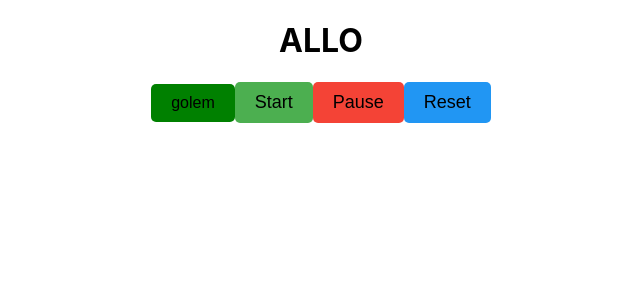
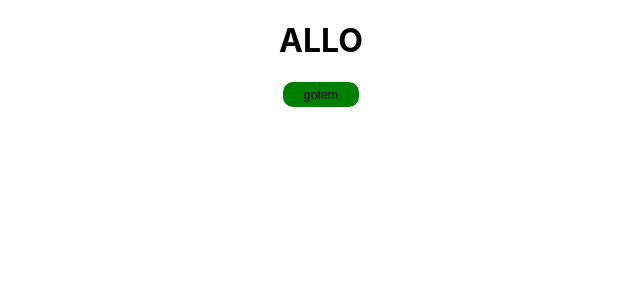
Before and after one commit to Zapi45/karaoke-client, a React (Create React App) app: page / in a window 1280 px wide. Shown: the top 300 px of the page, without its empty margins (319-959 px from the left). Built offline with nearby package versions, Linux system fonts and the light colour scheme.

Commit message:
Revert "📦 NEW: new components"
This reverts commit 7c40b8dfe2deec6c59a97a552c0b0b7df796ba90.

```diff
--- a/src/app/App.js
+++ b/src/app/App.js
@@ -1,15 +1,18 @@
-import React, { useState, useEffect } from 'react';
-import { Button, StartButton, PauseButton, ResetButton } from "../components/buttons";
+import Button from "../components/buttons";
 import "./App.css";
 import io from 'socket.io-client';
+
+import React, { useState, useEffect } from 'react';
+
 
 const MyComponent = () => {
  const [socket, setSocket] = useState(null);
 
  useEffect(() => {
-    const socketInstance = io('http://localhost:3000/');
+    const socketInstance = io('http://localhost:3000/'); // Remplacez 'http://localhost:5000' par l'URL de votre serveur Socket.IO
     setSocket(socketInstance);
 
+    // Écoutez les événements émis par le serveur
     socketInstance.on('connect', () => {
       console.log('Connecté au serveur');
     });
@@ -29,16 +32,12 @@ const MyComponent = () => {
 };
 
 function App() {
- return (
+  return (
     <div className="App">
       <h1>ALLO</h1>
       <Button text={"golem"} color={"green"} functions={() => alert("test")} />
-      {/* Ajout des boutons Start, Pause, Reset */}
-      <StartButton functions={() => console.log("Start")} disabled={false} />
-      <PauseButton functions={() => console.log("Pause")} disabled={false} />
-      <ResetButton functions={() => console.log("Reset")} disabled={false} />
     </div>
- );
+  );
 }
 
 export default App;
--- a/src/components/buttons/index.css
+++ b/src/components/buttons/index.css
@@ -1,51 +1,9 @@
-/* Styles globaux pour les boutons */
 .btn {
-  border: none;
-  outline: none;
-  font-size: 16px;
-  padding: 10px 20px;
-  border-radius: 5px;
-  cursor: pointer;
-  transition: background-color 0.3s ease;
- }
-
- /* Styles spécifiques pour les boutons de taille petite */
- .btn.small {
-  font-size: 14px;
-  padding: 5px 10px;
- }
-
- /* Styles spécifiques pour les boutons de taille grande */
- .btn.large {
-  font-size: 20px;
-  padding: 15px 25px;
- }
-
- /* Styles spécifiques pour les boutons de couleur verte (StartButton) */
- .btn.green {
-  background-color: #4CAF50;
-  color: white;
- }
-
- /* Styles spécifiques pour les boutons de couleur rouge (PauseButton) */
- .btn.red {
-  background-color: #f44336;
-  color: white;
- }
-
- /* Styles spécifiques pour les boutons de couleur bleue (ResetButton) */
- .btn.blue {
-  background-color: #2196F3;
-  color: white;
- }
-
- /* Effet de survol pour tous les boutons */
- .btn:hover {
-  opacity: 0.8;
- }
-
- /* Effet de désactivation pour les boutons désactivés */
- .btn:disabled {
-  background-color: #ccc;
-  cursor: not-allowed;
- }
+  padding: 5px;
+  border: 0px;
+  border-radius: 10px;
+  font-size: 1vw;
+  width: 6vw;
+  height: 2vw;
+  text-align: center;
+}
--- a/src/components/buttons/index.js
+++ b/src/components/buttons/index.js
@@ -1,66 +1,22 @@
-import React from 'react';
-import ReactDOM from 'react-dom';
-import './index.css';
+import "./index.css";
 
 
-// Composant Button de base
-export const Button = (props) => {
+const Button = (props) => {
   let currentStyle = {
     backgroundColor: props.color,
-    fontSize: props.size,
-    padding: props.size === 'small' ? '5px 10px' : '10px 20px',
-    borderRadius: '5px',
-    cursor: 'pointer',
-    transition: 'background-color 0.3s ease',
   };
 
   return (
+    <>
       <input
         className="btn"
         style={currentStyle}
         type="button"
         onClick={props.functions}
         value={props.text}
-      disabled={props.disabled}
       ></input>
+    </>
   );
 };
 
-// Composant StartButton
-export const StartButton = (props) => {
- return (
-    <Button
-      functions={props.functions}
-      text="Start"
-      color="#4CAF50"
-      size="large"
-      disabled={props.disabled}
-    />
- );
-};
-
-// Composant PauseButton
-export const PauseButton = (props) => {
- return (
-    <Button
-      functions={props.functions}
-      text="Pause"
-      color="#f44336"
-      size="large"
-      disabled={props.disabled}
-    />
- );
-};
-
-// Composant ResetButton
-export const ResetButton = (props) => {
- return (
-    <Button
-      functions={props.functions}
-      text="Reset"
-      color="#2196F3"
-      size="large"
-      disabled={props.disabled}
-    />
- );
-};
+export default Button;
```
Lines whose indentation alone changed are shown as unchanged.
